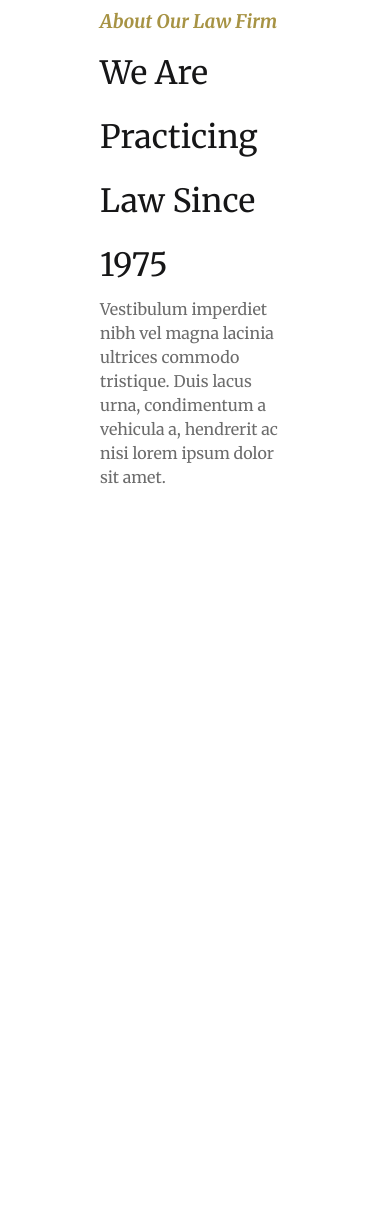
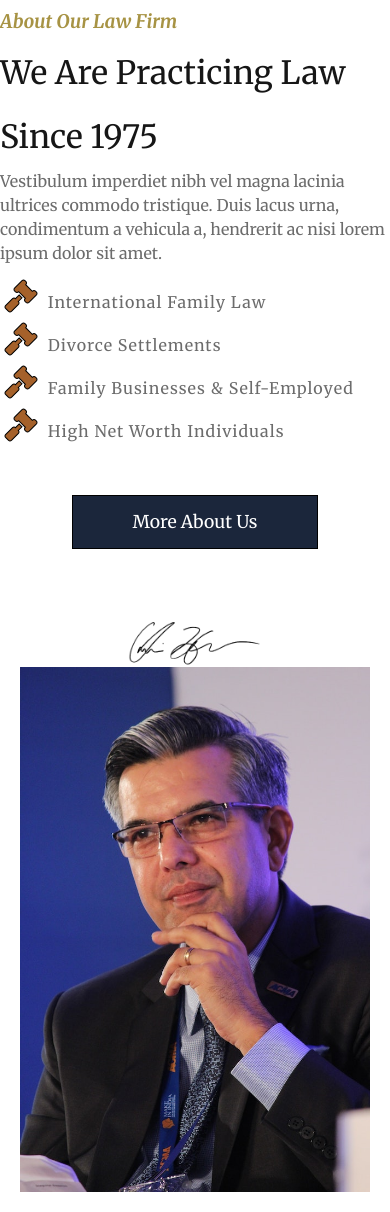
Before and after one commit to droidhazard/law-firm-website, a plain HTML site: page index.html in a window 390 px wide. Shown: the part 937-2149 px from the top of the page. Before the commit the page ends 1446 px from the top, so only its background shows below. Drawn offline with Linux system fonts and the light colour scheme.

Commit message:
finalize third section responsively

```diff
--- a/assets/css/styles.css
+++ b/assets/css/styles.css
@@ -6,7 +6,9 @@
 
 :root {
   --grey-bg: #f6f6f6;
+  --blue-grey: #1b263b;
   --accent-main: #a79344;
+  --text-dark: #161616;
 }
 
 * {
@@ -61,9 +63,11 @@ h1 {
 .text-white {
   color: #fff;
 }
+
 .text-dark {
-  color: #161617;
+  color: var(--text-dark);
 }
+
 .text-grey {
   color: #6c6c6c;
 }
@@ -94,14 +98,23 @@ h1 {
   background-color: var(--accent-main);
 }
 
+.bg-grey {
+  background-color: var(--blue-grey);
+}
+
 .button:hover {
   background-color: #fff;
   color: var(--accent-main);
 }
 
+.bg-grey:hover {
+  background-color: var(--accent-main);
+  color: var(--blue-grey);
+}
+
 /* CTA SECTION */
 .cta-section {
-  background-color: #1b263b;
+  background-color: var(--blue-grey);
   padding: 20px 0;
   line-height: 2;
 }
@@ -127,13 +140,63 @@ h1 {
   padding: 20px 0;
   line-height: 2;
 }
+
 .third-section-wrapper {
   margin: 0 100px;
+  display: flex;
   flex-direction: row;
   justify-content: center;
   align-items: center;
 }
 
+.third-section-wrapper .col:nth-child(1) {
+  width: 50%;
+}
+
+.third-section-wrapper .col:nth-child(2) {
+  display: flex;
+  justify-content: center;
+  width: 50%;
+}
+
+ul.features {
+  margin-top: 10px;
+  display: flex;
+  flex-direction: column;
+  justify-content: center;
+  vertical-align: middle;
+}
+
+ul.features li {
+  list-style: none;
+  letter-spacing: 1px;
+}
+
+ul.features i {
+  font-size: 2rem;
+  margin: 5px;
+  color: #a5612a;
+  -webkit-text-stroke-width: 1px;
+  -webkit-text-stroke-color: black;
+}
+
+.row {
+  display: flex;
+  flex-direction: row;
+  justify-content: center;
+  align-items: center;
+  gap: 50px;
+}
+
+.signature {
+  height: 50px;
+}
+
+.lawyer {
+  width: 100%;
+  max-width: 350px;
+  height: auto;
+}
 
 
 
@@ -162,6 +225,7 @@ h1 {
     justify-content: center;
     align-items: center;
   }
+
   .cta-section-wrapper .col:nth-child(1) {
     width: 90%;
   }
@@ -169,4 +233,20 @@ h1 {
   .cta-section-wrapper .col:nth-child(2) {
     width: 90%;
   }
+  .third-section-wrapper {
+    flex-direction: column;
+    margin: 0 0;
+  }
+  .third-section-wrapper .col:nth-child(1) {
+    margin: 0 10px;
+    width: 100%;
+  }
+
+  .third-section-wrapper .col:nth-child(2) {
+    width: 100%;
+  }
+  .row {
+    flex-direction: column;
+    gap: 20px;
+  }
 }
--- a/index.html
+++ b/index.html
@@ -44,8 +44,20 @@
         <h2 class="text-dark text-thin">We Are Practicing Law Since 1975</h2>
         <p class="text text-grey">Vestibulum imperdiet nibh vel magna lacinia ultrices commodo tristique. Duis lacus
           urna, condimentum a vehicula a, hendrerit ac nisi lorem ipsum dolor sit amet.</p>
+        <ul class="features">
+          <li class="text-grey"><i class="fa-solid fa-gavel"></i> International Family Law</li>
+          <li class="text-grey"><i class="fa-solid fa-gavel"></i> Divorce Settlements</li>
+          <li class="text-grey"><i class="fa-solid fa-gavel"></i> Family Businesses & Self-Employed</li>
+          <li class="text-grey"><i class="fa-solid fa-gavel"></i> High Net Worth Individuals</li>
+        </ul>
+        <div class="row">
+          <button class="button bg-grey">More About Us</button>
+          <img src="./assets/img/signature.png" alt="" class="signature">
+        </div>
       </div>
-      <div class="col"></div>
+      <div class="col">
+        <img src="./assets/img/lawyer.jpg" alt="" class="lawyer">
+      </div>
     </div>
   </div> <!-- ./third-section -->
 
```
Also changed, not shown: assets/img/lawyer.jpg (added), assets/img/signature.png (added).
